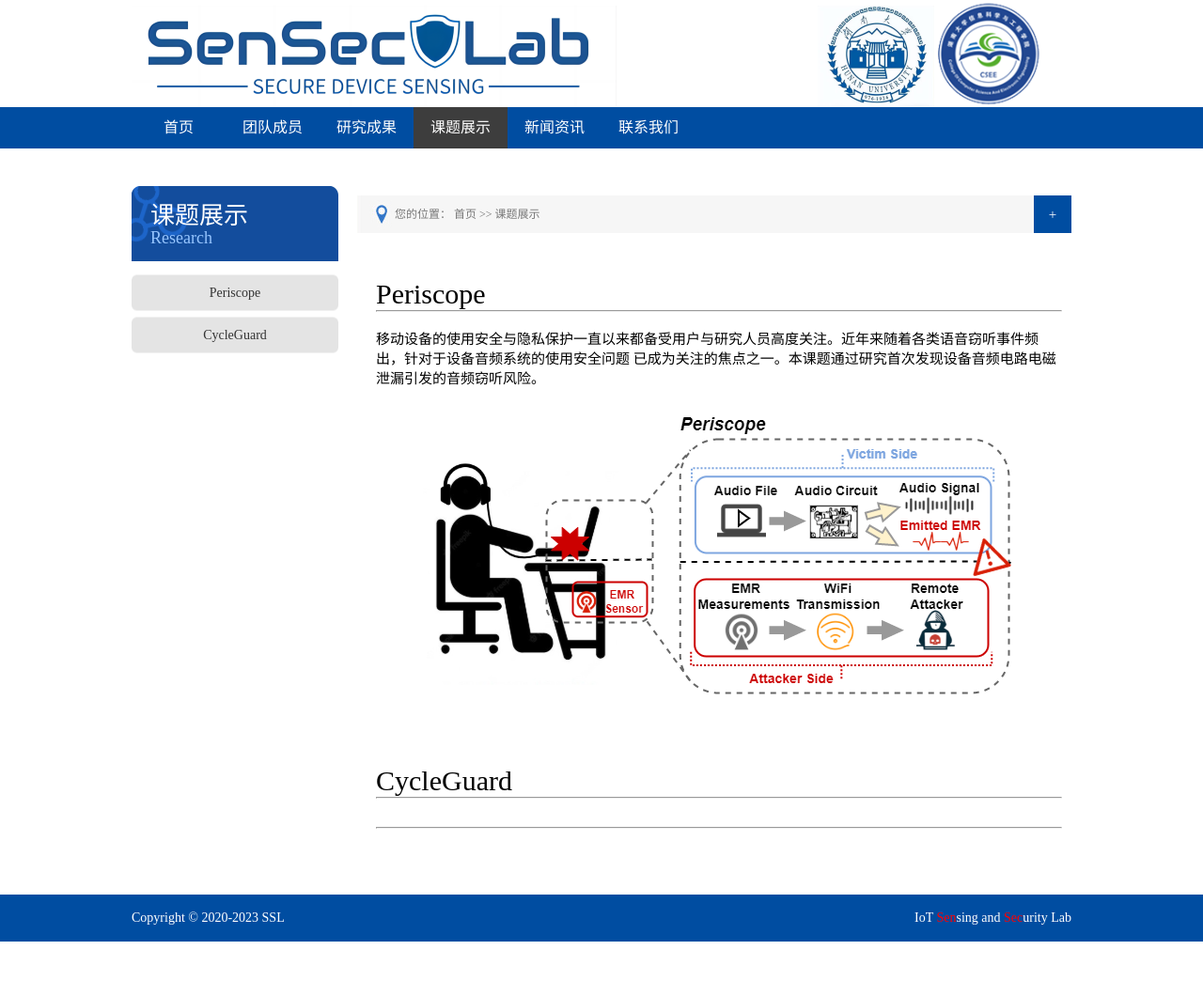
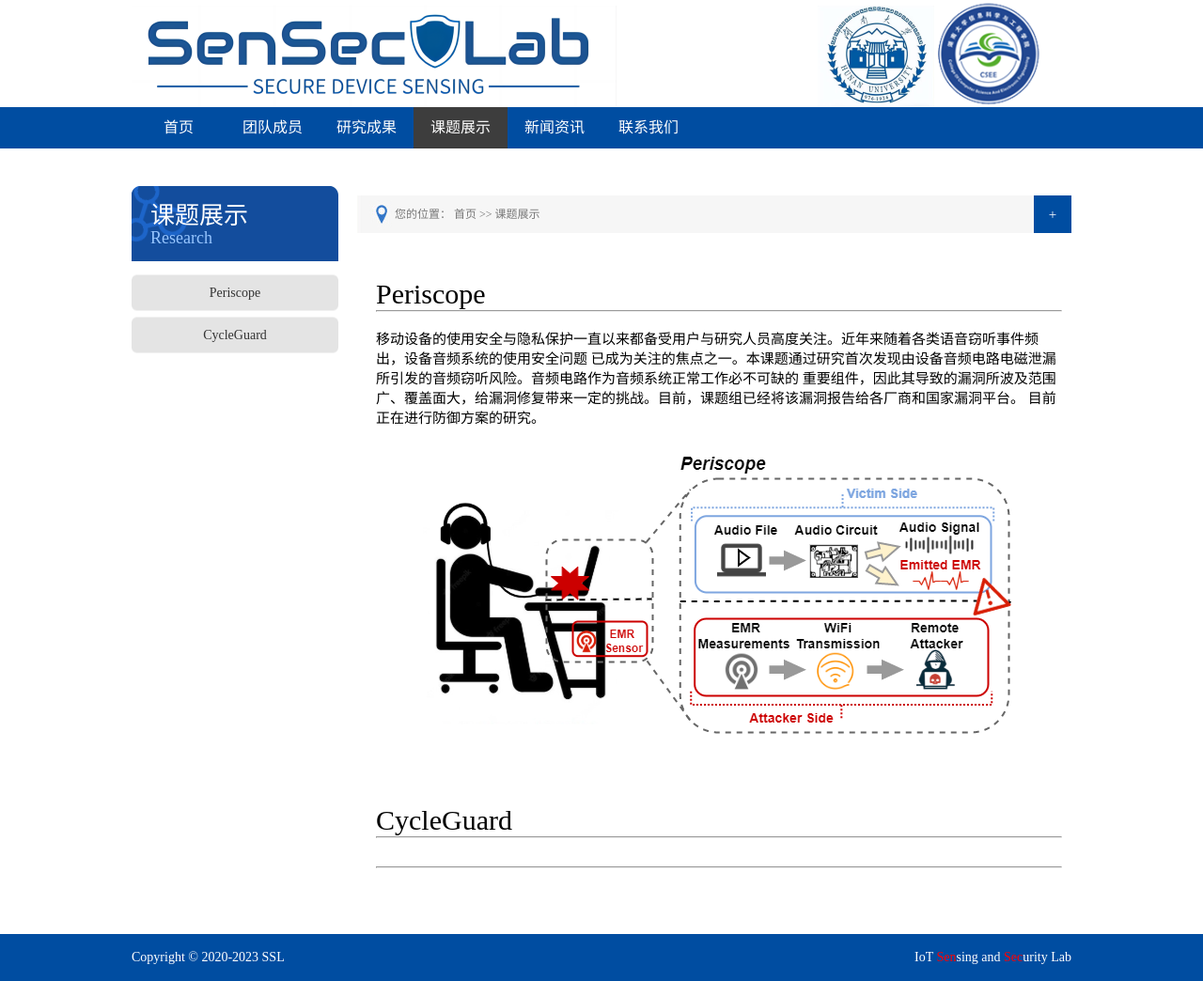
Before and after one commit to senseclab/senseclab.github.io, a Jekyll site: the page built from pages/research.html, in a window 1280 px wide. Shown: the whole page at 94% size. Built offline with Jekyll 4.4.1, drawn with Linux system fonts in a browser that asks for light colours; before the commit the page ends 1002 px from its top, so only the background shows below that.

Commit message:
Update research.html

```diff
--- a/pages/research.html
+++ b/pages/research.html
@@ -15,8 +15,10 @@ description: 课题展示
       <h1>Periscope</h1>
       <hr>
       <br>
-      <p>移动设备的使用安全与隐私保护一直以来都备受用户与研究人员高度关注。近年来随着各类语音窃听事件频出，针对于设备音频系统的使用安全问题
-        已成为关注的焦点之一。本课题通过研究首次发现设备音频电路电磁泄漏引发的音频窃听风险。
+      <p>移动设备的使用安全与隐私保护一直以来都备受用户与研究人员高度关注。近年来随着各类语音窃听事件频出，设备音频系统的使用安全问题
+        已成为关注的焦点之一。本课题通过研究首次发现由设备音频电路电磁泄漏所引发的音频窃听风险。音频电路作为音频系统正常工作必不可缺的
+        重要组件，因此其导致的漏洞所波及范围广、覆盖面大，给漏洞修复带来一定的挑战。目前，课题组已经将该漏洞报告给各厂商和国家漏洞平台。
+        目前正在进行防御方案的研究。
         </p>
       <br>
       <table>
```
